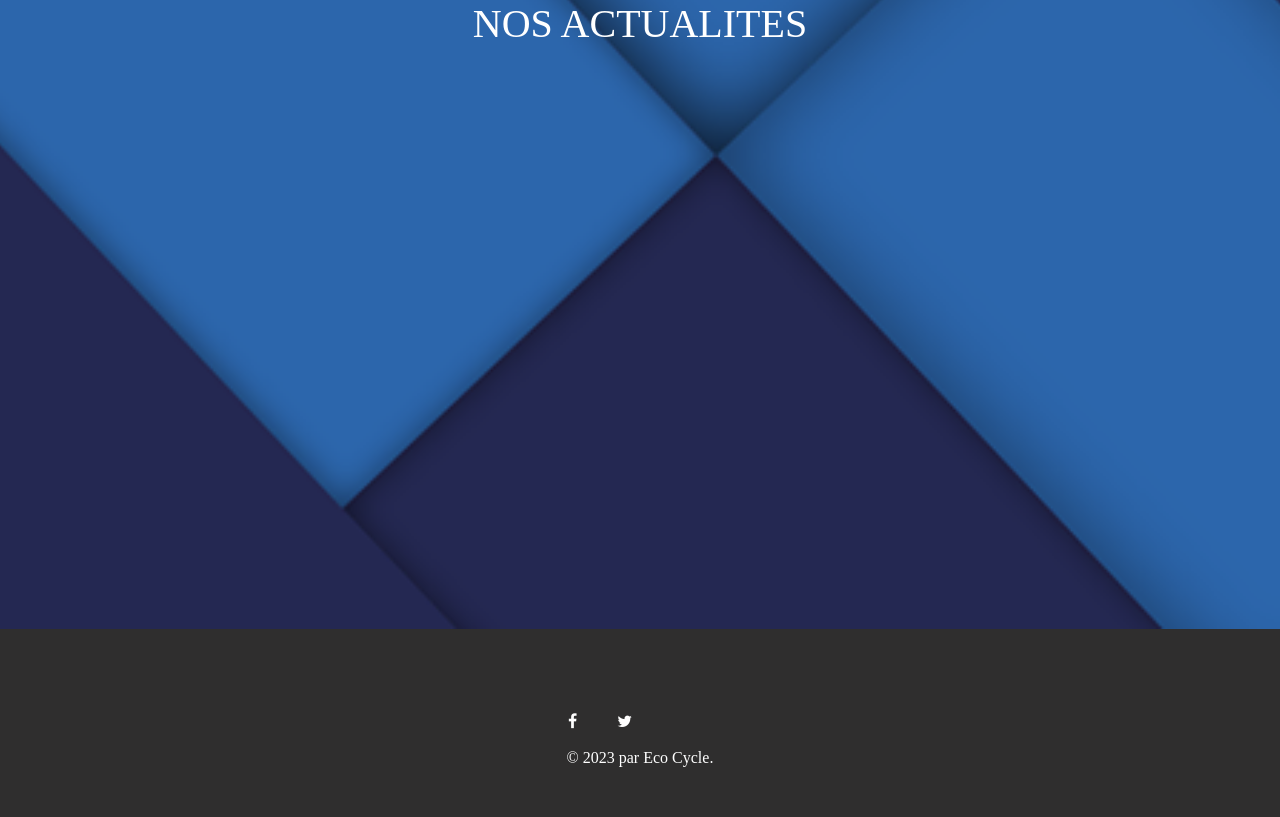
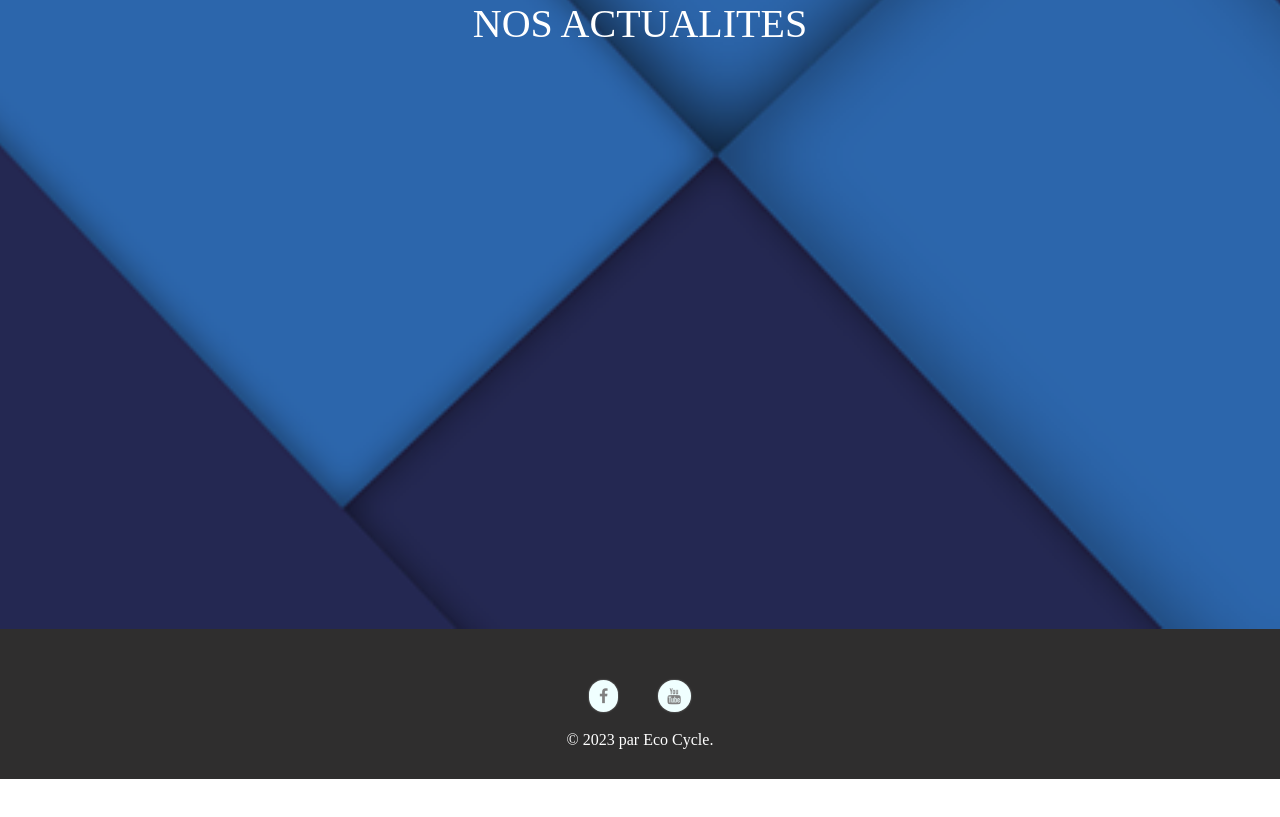
Before and after one commit to Reykugo/ecocycle-website, a React app: page / in a window 1280 px wide. Shown: the part 2571-3388 px from the top of the page. After the commit the page ends 3350 px from the top, so only its background shows below. Built offline with nearby package versions, Linux system fonts and the light colour scheme.

Commit message:
audit fix && css on footer

```diff
--- a/package.json
+++ b/package.json
@@ -10,12 +10,13 @@
     "react-redux": "^5.0.7",
     "react-router-dom": "^4.3.1",
     "react-router-hash-link": "^1.2.1",
-    "react-scripts": "2.0.4",
+    "react-scripts": "^2.1.8",
     "redux": "^4.0.0",
     "redux-thunk": "^2.3.0"
   },
   "scripts": {
     "start": "react-scripts start",
+    "start-serve": "node server.js",
     "build": "react-scripts build",
     "test": "react-scripts test",
     "eject": "react-scripts eject"
--- a/sass/layout/_footer.scss
+++ b/sass/layout/_footer.scss
@@ -1,11 +1,24 @@
 footer{
-    height:200px;
+    height:150px;
     background-color:rgb(47, 46, 46);
     width:100%;
-    color:white;
+    color: white;
     .icons{
         a{
-            margin:20px;
+            margin: 20px;
+            text-align: center;
+            i.fa {
+                display: inline-block;
+                border-radius: 60px;
+                background-color: azure;
+                color:grey;
+                box-shadow: 0px 0px 2px #888;
+                padding: 0.5em 0.6em;
+                &:hover{
+                    transform: scale(1.1);
+                }
+
+            }
         }
     }
 }
--- a/src/components/footer/Footer.js
+++ b/src/components/footer/Footer.js
@@ -6,10 +6,8 @@ class Footer extends Component {
         return (
             <footer className="flex-column flex-center">
                 <div className="icons flex-row flex-center">
-                    <a href="#"><i className="fa fa-facebook"></i></a>
-                    <a href="#"><i className="fa fa-twitter"></i></a>
-                    <a href="#"><i className=""></i></a>
-                    <a href="#"><i className=""></i></a>
+                    <a href="https://www.facebook.com/shareETco/"><i className="fa fa-facebook"></i></a>
+                    <a href="https://www.youtube.com/channel/UChBsdgGBK6Er2hsCNN-kblQ"><i className="fa fa-youtube"></i></a>
                 </div>
                 <p>© 2023 par Eco Cycle.</p>
             </footer>
```
Also changed, not shown: src/css/style.css, 1 other file.
